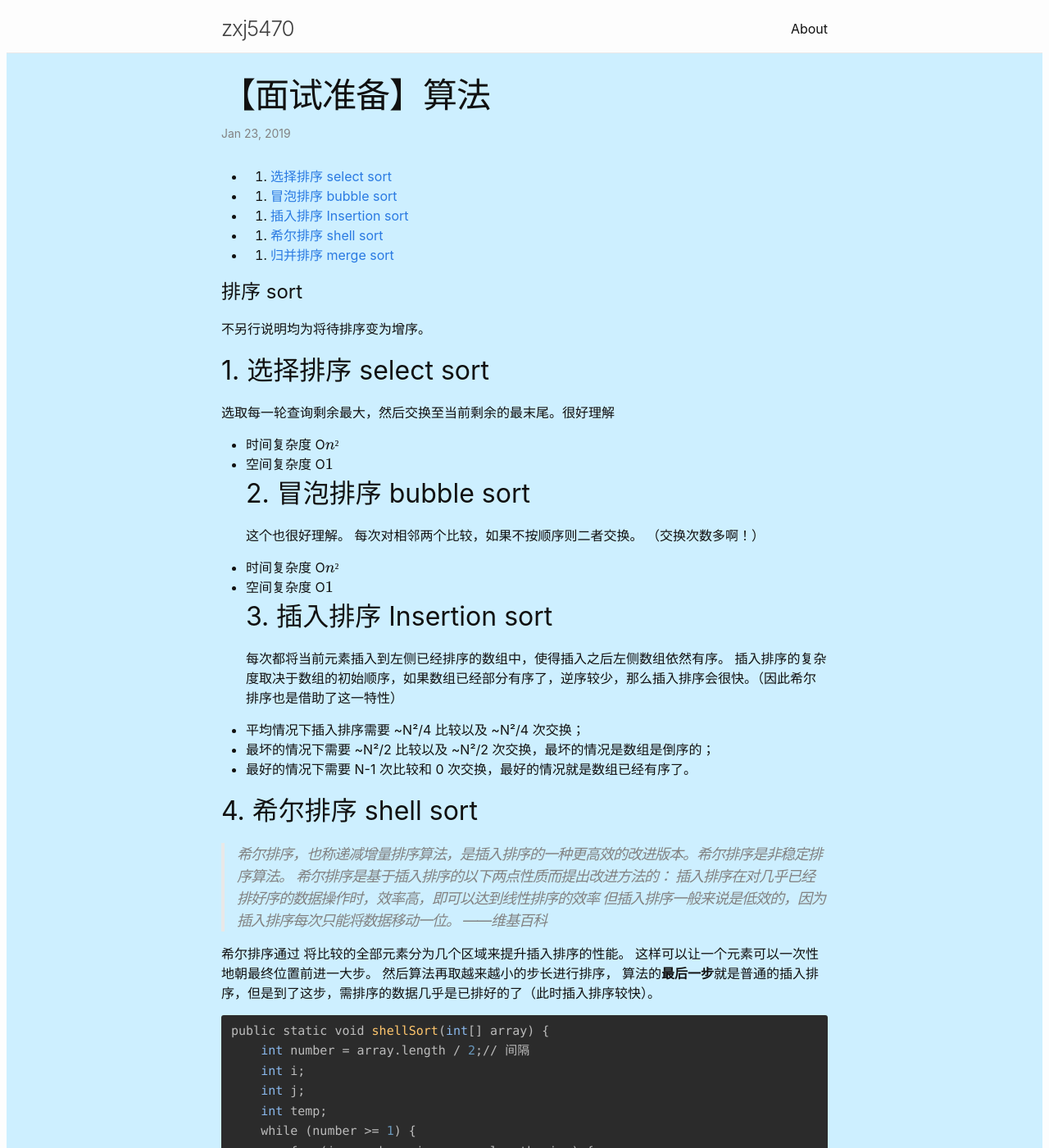
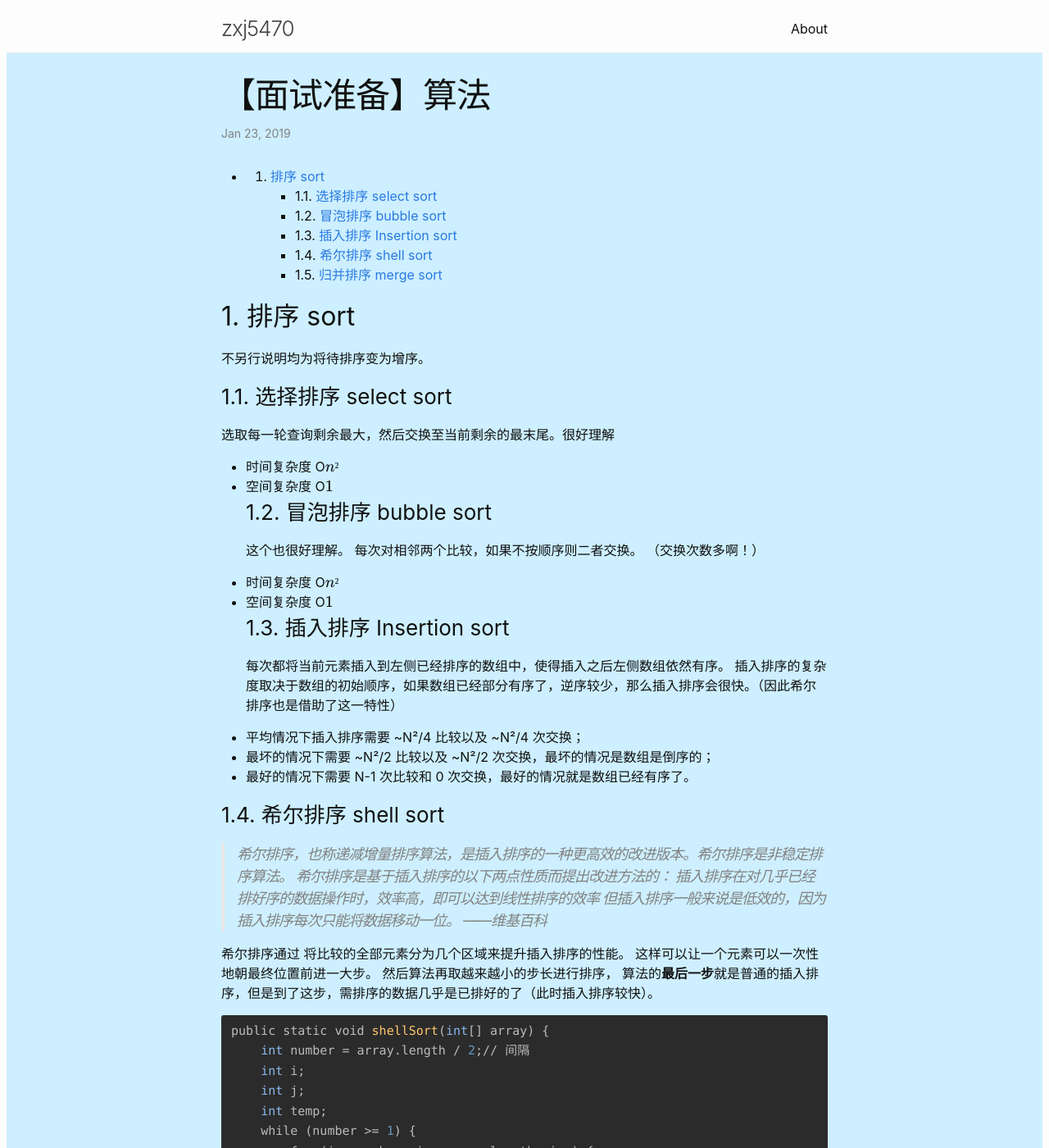
Before and after one commit to zxj5470/zxj5470.github.io, a Jekyll site: the page built from _posts/2019-01-24-algorithm.md, in a window 1280 px wide and 1400 px high. Shown: the whole window at 82% size. Built offline with Jekyll 4.4.1, drawn with Linux system fonts in a browser that asks for light colours; nearby versions of some CDN libraries; formulas are drawn with MathJax 3; comment, search, counter and statistics services are not loaded; a style sheet for code colours, icons or effects is not loaded; some of the changed text lies outside the part shown.

Commit message:
update catalog

```diff
--- a/_posts/2019-01-24-algorithm.md
+++ b/_posts/2019-01-24-algorithm.md
@@ -7,11 +7,12 @@ categories: algorithm
 ---
 
 <!-- vscode-markdown-toc -->
-* 1. [选择排序 select sort](#selectsort)
-* 2. [冒泡排序 bubble sort](#bubblesort)
-* 3. [插入排序 Insertion sort](#Insertionsort)
-* 4. [希尔排序 shell sort](#shellsort)
-* 5. [归并排序 merge sort](#mergesort)
+* 1. [排序 sort](#sort)
+	* 1.1. [选择排序 select sort](#selectsort)
+	* 1.2. [冒泡排序 bubble sort](#bubblesort)
+	* 1.3. [插入排序 Insertion sort](#Insertionsort)
+	* 1.4. [希尔排序 shell sort](#shellsort)
+	* 1.5. [归并排序 merge sort](#mergesort)
 
 <!-- vscode-markdown-toc-config
 	numbering=true
@@ -19,20 +20,20 @@ categories: algorithm
 	/vscode-markdown-toc-config -->
 <!-- /vscode-markdown-toc -->
 
-# 排序 sort
+##  1. <a name='sort'></a>排序 sort
 不另行说明均为将待排序变为增序。
 
-##  1. <a name='selectsort'></a>选择排序 select sort
+###  1.1. <a name='selectsort'></a>选择排序 select sort
 选取每一轮查询剩余最大，然后交换至当前剩余的最末尾。很好理解
 - 时间复杂度 O(n²)
 - 空间复杂度 O(1)
-##  2. <a name='bubblesort'></a>冒泡排序 bubble sort
+###  1.2. <a name='bubblesort'></a>冒泡排序 bubble sort
 这个也很好理解。
 每次对相邻两个比较，如果不按顺序则二者交换。
 （交换次数多啊！）
 - 时间复杂度 O(n²)
 - 空间复杂度 O(1)
-##  3. <a name='Insertionsort'></a>插入排序 Insertion sort
+###  1.3. <a name='Insertionsort'></a>插入排序 Insertion sort
 每次都将当前元素插入到左侧已经排序的数组中，使得插入之后左侧数组依然有序。
 插入排序的复杂度取决于数组的初始顺序，如果数组已经部分有序了，逆序较少，那么插入排序会很快。（因此希尔排序也是借助了这一特性）
 
@@ -40,7 +41,7 @@ categories: algorithm
 - 最坏的情况下需要 ~N²/2 比较以及 ~N²/2 次交换，最坏的情况是数组是倒序的；
 - 最好的情况下需要 N-1 次比较和 0 次交换，最好的情况就是数组已经有序了。
 
-##  4. <a name='shellsort'></a>希尔排序 shell sort
+###  1.4. <a name='shellsort'></a>希尔排序 shell sort
 > 希尔排序，也称递减增量排序算法，是插入排序的一种更高效的改进版本。希尔排序是非稳定排序算法。
 希尔排序是基于插入排序的以下两点性质而提出改进方法的：
 插入排序在对几乎已经排好序的数据操作时，效率高，即可以达到线性排序的效率
@@ -76,5 +77,5 @@ public static void shellSort(int[] array) {
 已知的最好步长序列是由Sedgewick提出的(1, 5, 19, 41, 109,...)，该序列的项来自 $${\displaystyle 9\times 4^{i}-9\times 2^{i}+1} 9\times 4^{i}-9\times 2^{i}+1 $$ 和 $${\displaystyle 2^{i+2}\times (2^{i+2}-3)+1} 2^{{i+2}}\times (2^{{i+2}}-3)+1$$这两个算式[1]。这项研究也表明“比较在希尔排序中是最主要的操作，而不是交换。”用这样步长序列的希尔排序比插入排序要快，甚至在小数组中比快速排序和堆排序还快，但是在涉及大量数据时希尔排序还是比快速排序慢。
 
 
-
-##  5. <a name='mergesort'></a>归并排序 merge sort
+###  1.5. <a name='mergesort'></a>归并排序 merge sort
+分成多个比较小的块，排序后将有序的数组合并。
```
Also changed, not shown: _posts/2019-01-25-jvm.md (+6 -3 lines).
